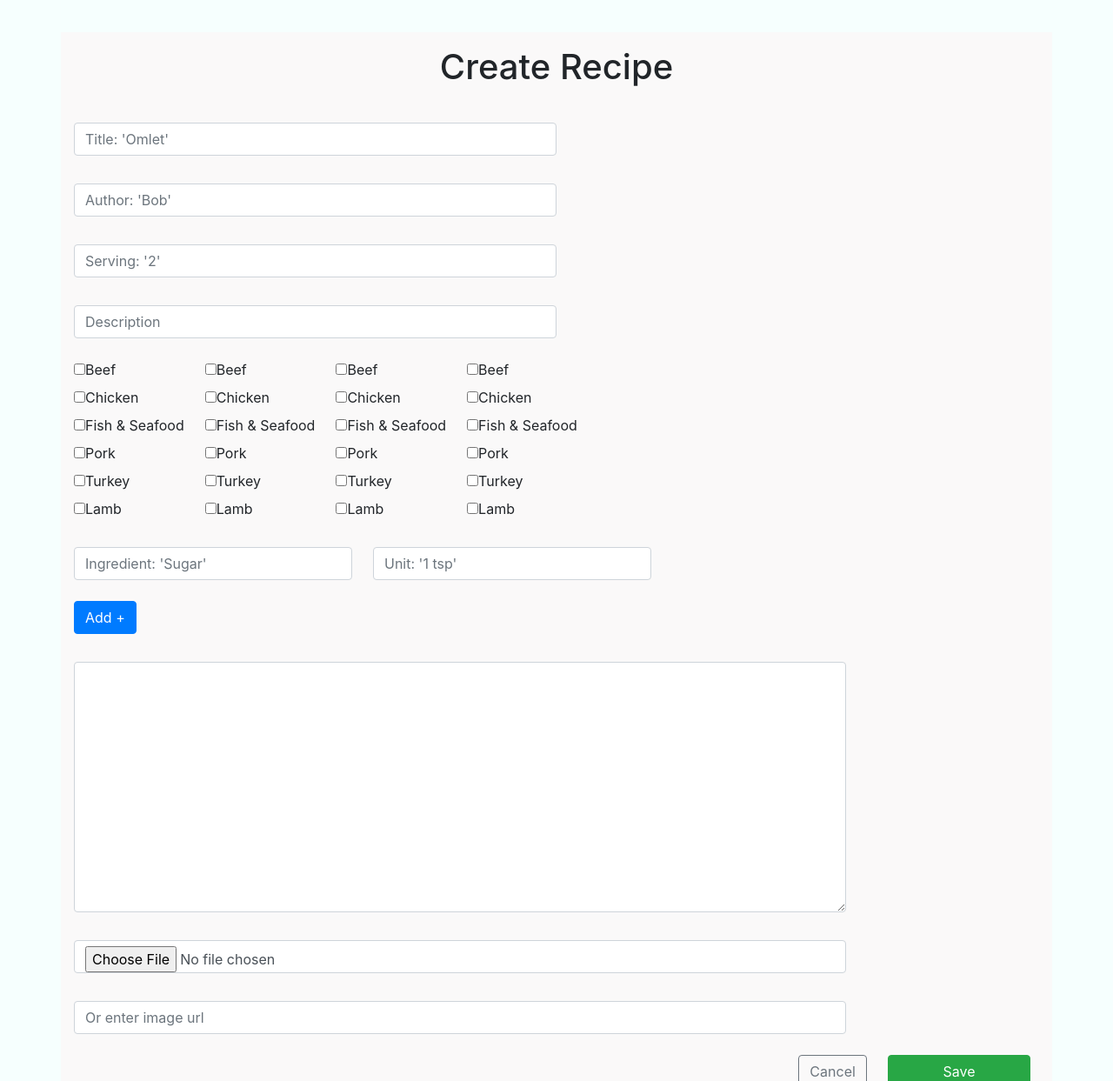
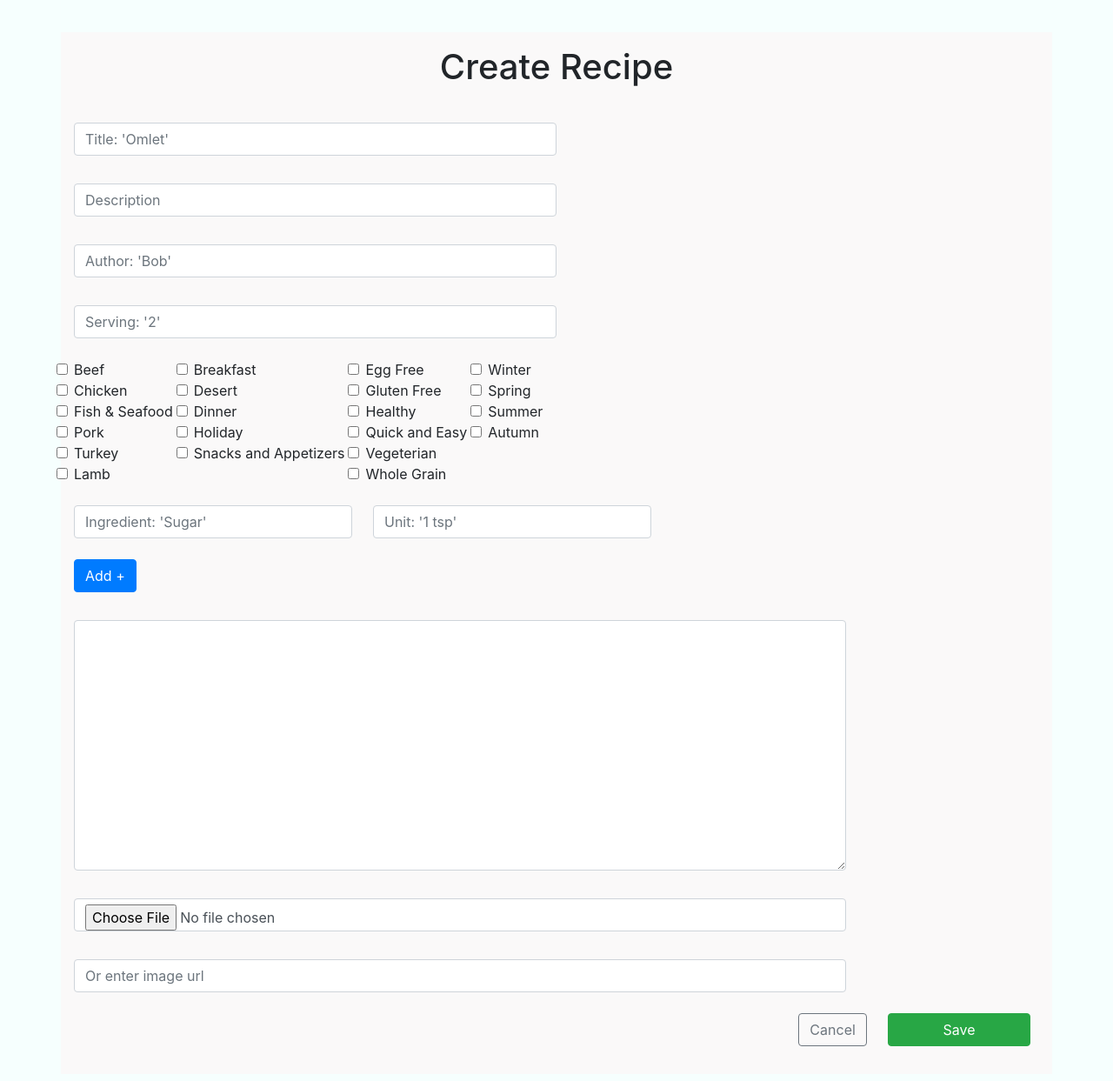
Before and after one commit to pumasa/Agile-Project, a Flask app: page /recipe/create in a window 1280 px wide. Shown: the part 91-1334 px from the top of the page at 87% size. After the commit the page ends 1294 px from the top, so only its background shows below. Run offline with Flask 2, Linux system fonts and the light colour scheme; a user stored in the database is signed in.

Commit message:
Updated recipe view and recipe edit

```diff
--- a/app.py
+++ b/app.py
@@ -294,6 +294,10 @@ def recipe_update(id):
                 if key[:10] == "ingredient":
                     recipe.add_ingredient(recipe_data[key],recipe_data[f'unit{key[10:]}'])
             recipe.instructions = recipe_data['instruction']
+            recipe.tags += request.form.getlist('meat')
+            recipe.img = recipe_data["img"]
+            recipe.description = recipe_data["description"]
+
             # File upload here
             file = request.files['file']
             if file and allowed_file(file.filename):
--- a/spork/database/user.json
+++ b/spork/database/user.json
@@ -10,10 +10,12 @@
   "email": "test@mail.com",
   "password": "sha256$KNr310XZS6GmBDYm$c1c922392c7fbb08f65ab00c5637ca1f8c7157c46f29b44923ddc8e6e265472c",
   "recipes": [
+   1,
    10,
    31,
    31,
-   32
+   32,
+   33
   ]
  }
 ]
--- a/spork/templates/recipe/recipe_create.html
+++ b/spork/templates/recipe/recipe_create.html
@@ -13,9 +13,10 @@
         <div class="basic-info-image">
             <div class="basic-info">
                 <input id="title" class="form-control" type="text" placeholder="Title: 'Omlet'" name="title">
+                <input id="serving_amount" class="form-control" type="text" placeholder="Description" name="description">
                 <input id="author_name" class="form-control" type="text" placeholder="Author: 'Bob'" name="author_name">
                 <input id="serving_amount" class="form-control" type="text" placeholder="Serving: '2'" name="serving_amount">
-                <input id="serving_amount" class="form-control" type="text" placeholder="Description" name="description">
+
                 <br>
 
 
@@ -29,36 +30,33 @@
         </div>
         <div id="tags">
             <div class="tags-container">
-                <input type="checkbox" id="vehicle1" name="meat" value="Beef"><label for="vehicle1">Beef</label><br>
-                <input type="checkbox" id="vehicle1" name="meat" value="Chiken"><label for="vehicle1">Chicken</label><br>
-                <input type="checkbox" id="vehicle1" name="meat" value="Fish"><label for="vehicle1">Fish & Seafood</label><br>
-                <input type="checkbox" id="vehicle1" name="meat" value="Pork"><label for="vehicle1">Pork</label><br>
-                <input type="checkbox" id="vehicle1" name="meat" value="Turkey"><label for="vehicle1">Turkey</label><br>
-                <input type="checkbox" id="vehicle1" name="meat" value="Lamb"><label for="vehicle1">Lamb</label><br>
+                <input type="checkbox" class="form-check-input" id="(ingredient)" name="meat" value="Beef"><label class="form-check-label" for="(ingredient)">Beef</label><br>
+                <input type="checkbox" class="form-check-input" id="(ingredient)" name="meat" value="Chiken"><label class="form-check-label" for="(ingredient)">Chicken</label><br>
+                <input type="checkbox" class="form-check-input" id="(ingredient)" name="meat" value="Fish"><label class="form-check-label" for="(ingredient)">Fish & Seafood</label><br>
+                <input type="checkbox" class="form-check-input" id="(ingredient)" name="meat" value="Pork"><label class="form-check-label" for="(ingredient)">Pork</label><br>
+                <input type="checkbox" class="form-check-input" id="(ingredient)" name="meat" value="Turkey"><label class="form-check-label" for="(ingredient)">Turkey</label><br>
+                <input type="checkbox" class="form-check-input" id="(ingredient)" name="meat" value="Lamb"><label class="form-check-label" for="(ingredient)">Lamb</label><br>
             </div>
             <div class="tags-container">
-                <input type="checkbox" id="vehicle1" name="meat" value="Beef"><label for="vehicle1">Beef</label><br>
-                <input type="checkbox" id="vehicle1" name="meat" value="Chiken"><label for="vehicle1">Chicken</label><br>
-                <input type="checkbox" id="vehicle1" name="meat" value="Fish"><label for="vehicle1">Fish & Seafood</label><br>
-                <input type="checkbox" id="vehicle1" name="meat" value="Pork"><label for="vehicle1">Pork</label><br>
-                <input type="checkbox" id="vehicle1" name="meat" value="Turkey"><label for="vehicle1">Turkey</label><br>
-                <input type="checkbox" id="vehicle1" name="meat" value="Lamb"><label for="vehicle1">Lamb</label><br>
+                <input type="checkbox" class="form-check-input" id="(ingredient)" name="meat" value="Breakfast"><label class="form-check-label" for="(ingredient)">Breakfast</label><br>
+                <input type="checkbox" class="form-check-input" id="(ingredient)" name="meat" value="Desert"><label class="form-check-label" for="(ingredient)">Desert</label><br>
+                <input type="checkbox" class="form-check-input" id="(ingredient)" name="meat" value="Dinner"><label class="form-check-label" for="(ingredient)">Dinner</label><br>
+                <input type="checkbox" class="form-check-input" id="(ingredient)" name="meat" value="Holiday"><label class="form-check-label" for="(ingredient)">Holiday</label><br>
+                <input type="checkbox" class="form-check-input" id="(ingredient)" name="meat" value="Snacks"><label class="form-check-label" for="(ingredient)">Snacks and Appetizers</label><br>
             </div>
             <div class="tags-container">
-                <input type="checkbox" id="vehicle1" name="meat" value="Beef"><label for="vehicle1">Beef</label><br>
-                <input type="checkbox" id="vehicle1" name="meat" value="Chiken"><label for="vehicle1">Chicken</label><br>
-                <input type="checkbox" id="vehicle1" name="meat" value="Fish"><label for="vehicle1">Fish & Seafood</label><br>
-                <input type="checkbox" id="vehicle1" name="meat" value="Pork"><label for="vehicle1">Pork</label><br>
-                <input type="checkbox" id="vehicle1" name="meat" value="Turkey"><label for="vehicle1">Turkey</label><br>
-                <input type="checkbox" id="vehicle1" name="meat" value="Lamb"><label for="vehicle1">Lamb</label><br>
+                <input type="checkbox" class="form-check-input" id="(ingredient)" name="meat" value="Egg"><label class="form-check-label" for="(ingredient)">Egg Free</label><br>
+                <input type="checkbox" class="form-check-input" id="(ingredient)" name="meat" value="Gluten"><label class="form-check-label" for="(ingredient)">Gluten Free</label><br>
+                <input type="checkbox" class="form-check-input" id="(ingredient)" name="meat" value="HEalthy"><label class="form-check-label" for="(ingredient)">Healthy</label><br>
+                <input type="checkbox" class="form-check-input" id="(ingredient)" name="meat" value="Quick"><label class="form-check-label" for="(ingredient)">Quick and Easy</label><br>
+                <input type="checkbox" class="form-check-input" id="(ingredient)" name="meat" value="Vegeterian"><label class="form-check-label" for="(ingredient)">Vegeterian</label><br>
+                <input type="checkbox" class="form-check-input" id="(ingredient)" name="meat" value="Grain"><label class="form-check-label" for="(ingredient)">Whole Grain</label><br>
             </div>
             <div class="tags-container">
-                <input type="checkbox" id="vehicle1" name="meat" value="Beef"><label for="vehicle1">Beef</label><br>
-                <input type="checkbox" id="vehicle1" name="meat" value="Chiken"><label for="vehicle1">Chicken</label><br>
-                <input type="checkbox" id="vehicle1" name="meat" value="Fish"><label for="vehicle1">Fish & Seafood</label><br>
-                <input type="checkbox" id="vehicle1" name="meat" value="Pork"><label for="vehicle1">Pork</label><br>
-                <input type="checkbox" id="vehicle1" name="meat" value="Turkey"><label for="vehicle1">Turkey</label><br>
-                <input type="checkbox" id="vehicle1" name="meat" value="Lamb"><label for="vehicle1">Lamb</label><br>
+                <input type="checkbox" class="form-check-input" id="(ingredient)" name="meat" value="Winter"><label class="form-check-label" for="(ingredient)">Winter</label><br>
+                <input type="checkbox" class="form-check-input" id="(ingredient)" name="meat" value="Spring"><label class="form-check-label" for="(ingredient)">Spring</label><br>
+                <input type="checkbox" class="form-check-input" id="(ingredient)" name="meat" value="Summer"><label class="form-check-label" for="(ingredient)">Summer</label><br>
+                <input type="checkbox" class="form-check-input" id="(ingredient)" name="meat" value="Autumn"><label class="form-check-label" for="(ingredient)">Autumn</label><br>
             </div>
         </div>
 
```
Also changed, not shown: spork/database/recipe.json (+5 -3 lines), spork/static/css/update_recipe.css (added, +206 -0 lines), spork/templates/recipe/recipe_update.html (+35 -3 lines).
